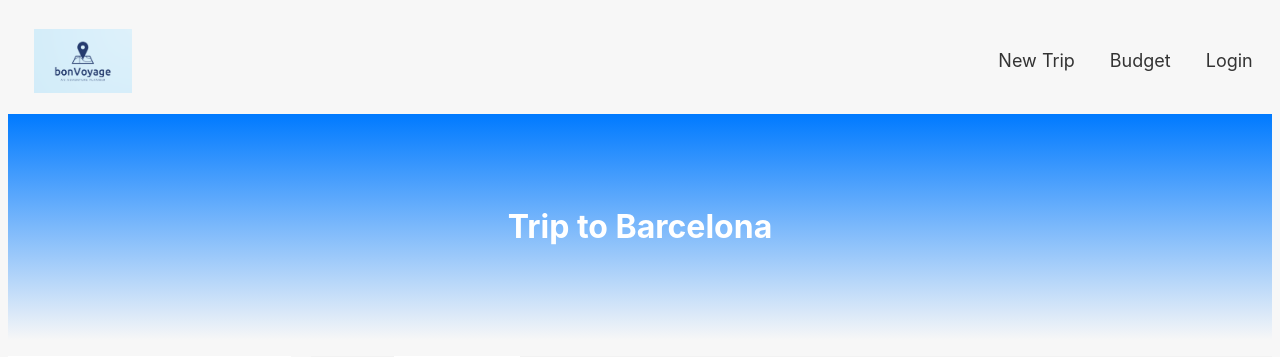
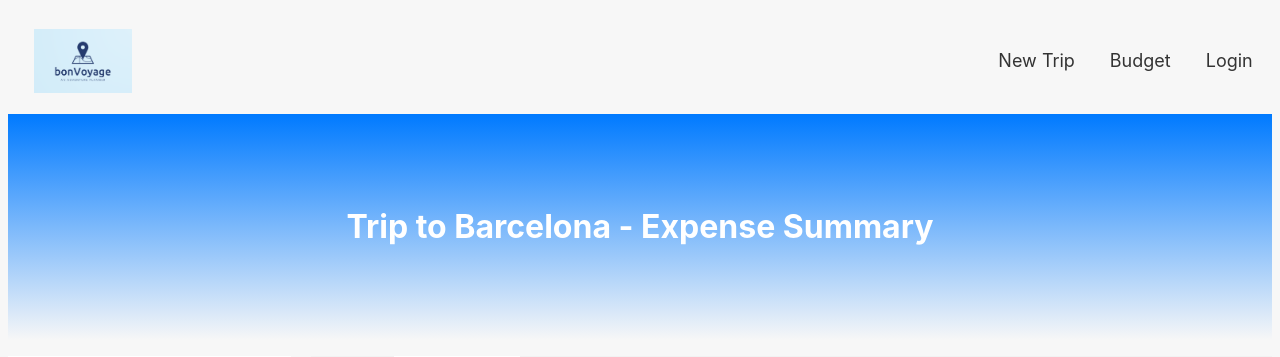
Before and after one commit to Karoboro/TravelPlanner, a Django app: page /budget/category/1 in a window 1280 px wide. Shown: the top 357 px of the page. Run offline with Django 4.2, Linux system fonts and the light colour scheme; data comes from the database, SQL or seed files in the repository.

Commit message:
change header name for budget view

```diff
--- a/main/templates/main/budget_category.html
+++ b/main/templates/main/budget_category.html
@@ -3,7 +3,7 @@
 {% block content %}
 {% if trip.pk %}
     <header>
-        <h1>{{ trip }}</h1>
+        <h1>{{ trip }} - Expense Summary</h1>
     </header>
 
 {% else %}
@@ -27,7 +27,7 @@
         <main class="trip-budget">
             <div class="budget">
                 <div class="tab">
-                    <a href="budget_day.html">Day View</a>
+                    <a href="#">Day View</a>
                     <a class="active">Category View</a>
                 </div>
 
--- a/main/templates/main/budget_day.html
+++ b/main/templates/main/budget_day.html
@@ -3,7 +3,7 @@
 {% block content %}
 {% if trip.pk %}
     <header>
-        <h1>{{ trip }}</h1>
+        <h1>{{ trip }} - Expense Summary</h1>
     </header>
 
 {% else %}
```
